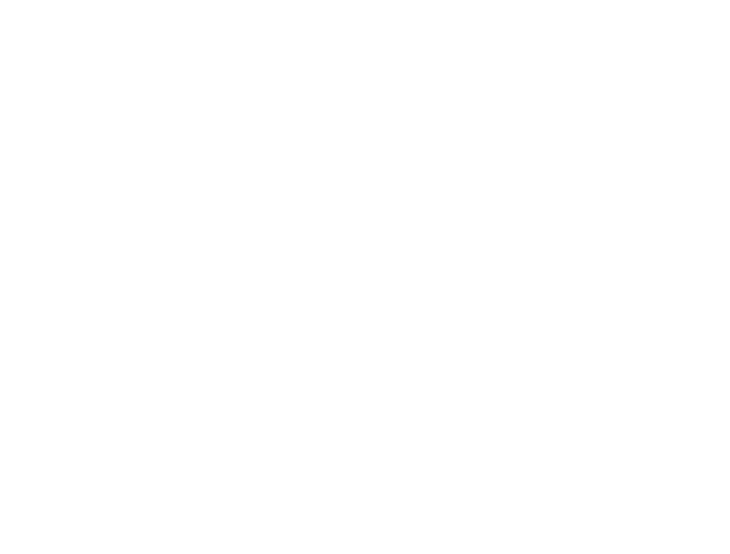
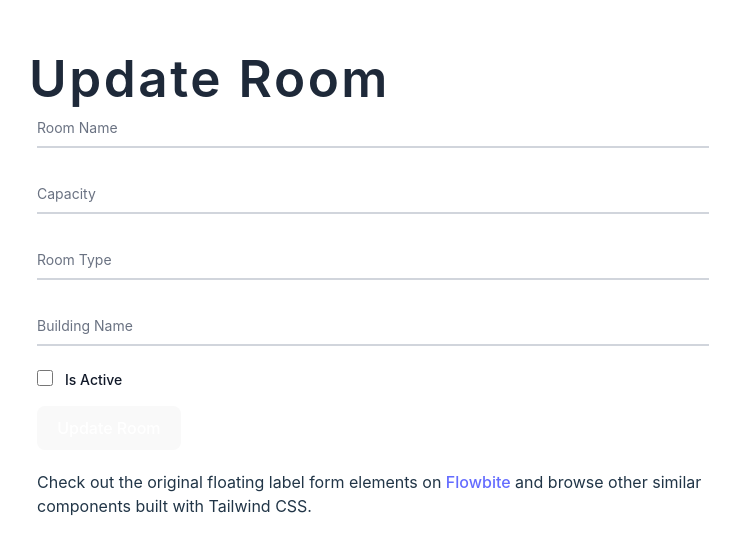
Before and after one commit to Anermers95/SWE5006, a React (Vite) app in the folder frontend/: page /room/update/1 in a window 1280 px wide. Before the commit this address had no page. Shown: the part 122-676 px from the top of the page, without its empty margins (267-997 px from the left). Built offline with nearby package versions, Linux system fonts and the light colour scheme; no server answers.

Commit message:
Update room.

```diff
--- a/frontend/src/App.tsx
+++ b/frontend/src/App.tsx
@@ -25,6 +25,9 @@
         <Route path="/book" element={<RoomListings />} />
         <Route path="/room" element={<RoomManagement />} />
         <Route path="/room/create" element={<RoomForm />} />
+        <Route path="/room/update/:id" element={<RoomForm />} />
+
+
 
 
 
--- a/frontend/src/component/RoomForm.tsx
+++ b/frontend/src/component/RoomForm.tsx
@@ -1,10 +1,12 @@
-import { Link, useNavigate } from "react-router-dom";
-import { useState } from "react";
+import { Link, useNavigate, useParams } from "react-router-dom";
+import { useState, useEffect } from "react";
 import Navbar from "./navbar";
 import axios from "axios";
 
 const RoomForm = () => {
   const navigate = useNavigate(); // Use navigate hook
+
+  const { id } = useParams(); // Get the id from the URL (if updating)
 
   const [formData, setFormData] = useState({
     roomName: "",
@@ -13,16 +15,28 @@
     buildingName: "",
     is_active: false,
   });
+  const [loading, setLoading] = useState(true);
 
 
-  // Handle input changes
-  // const handleChange = (e: any) => {
-  //   const { name, type, checked, value } = e.target;
-  //   setFormData({
-  //     ...formData,
-  //     [name]: type === "checkbox" ? checked : value
-  //   });
-  // };
+  // Fetch room details if updating
+  useEffect(() => {
+    if (id) {
+      axios.get(`http://localhost:3000/rooms/${id}`)
+        .then((response) => {
+          setFormData({
+            roomName: response.data.room_name,
+            capacity: response.data.room_seating_capacity,
+            room_type: response.data.room_type,
+            buildingName: response.data.building_name,
+            is_active: response.data.is_active,
+          });
+        })
+        .catch((error) => console.error("Error fetching room details:", error))
+        .finally(() => setLoading(false));
+    } else {
+      setLoading(false);
+    }
+  }, [id]);
 
   // Handle input changes
   const handleChange = (e: React.ChangeEvent<HTMLInputElement>) => {
@@ -42,11 +56,18 @@
   const handleSubmit = async (e: React.FormEvent<HTMLFormElement>) => {
     e.preventDefault();
     try {
+      if (id) {
+        // Update Room
+        await axios.put(`http://localhost:3000/rooms/${id}`, formData);
+        alert("Room updated successfully!");
+        navigate("/room");
+      } else {
+        // Create Room
         const retriveResponse = await axios.get("http://localhost:3000/rooms");
         console.log(retriveResponse.data.name);
 
-      for(let i = 0; i < retriveResponse.data.length; i++){
-        if(retriveResponse.data[i].room_name === formData.roomName && retriveResponse.data[i].building_name === formData.buildingName){
+        for (let i = 0; i < retriveResponse.data.length; i++) {
+          if (retriveResponse.data[i].room_name === formData.roomName && retriveResponse.data[i].building_name === formData.buildingName) {
             alert("Room Name already exist within this building!");
             return;
           }
@@ -56,18 +77,23 @@
         console.log(response.data);
         alert("Room Created Successful!");
         navigate("/room");
+      }
     } catch (error) {
       console.log(error);
     }
+
   };
 
+  if (loading) return <p>Loading room details...</p>;
 
   return (
 
     <div className="max-w-2xl mx-auto">
       <div className="mt-3 md:flex md:items-center md:-mx-2">
         <h1 className="text-2xl font-semibold tracking-wider text-gray-800 capitalize dark:text-white">
-          Create/Update room
+          {/* Switch between Update and Create Room header*/}
+          {id ? "Update Room" : "Create Room"}
+
         </h1>
       </div>
 
@@ -125,7 +151,7 @@
             id="heckbox-1"
             aria-describedby="checkbox-1"
             type="checkbox"
-            name = "is_active"
+            name="is_active"
             checked={formData.is_active}
             onChange={handleChange}
             className="bg-gray-50 border-gray-300 focus:ring-3 focus:ring-blue-300 h-4 w-4 rounded"
@@ -134,7 +160,9 @@
 
           <label htmlFor="checkbox-1" className="text-sm ml-3 font-medium text-gray-900">Is Active</label>
         </div>
-        <button type="submit" className="text-white bg-blue-700 hover:bg-blue-800 focus:ring-4 focus:ring-blue-300 font-medium rounded-lg text-sm w-full sm:w-auto px-5 py-2.5 text-center dark:bg-blue-600 dark:hover:bg-blue-700 dark:focus:ring-blue-800">Submit</button>
+        <button type="submit" className="text-white bg-blue-700 hover:bg-blue-800 focus:ring-4 focus:ring-blue-300 font-medium rounded-lg text-sm w-full sm:w-auto px-5 py-2.5 text-center dark:bg-blue-600 dark:hover:bg-blue-700 dark:focus:ring-blue-800">
+          {id ? "Update Room" : "Create Room"}
+        </button>
       </form>
 
       <p className="mt-5">Check out the original floating label form elements on <a className="text-blue-600 hover:underline"
--- a/frontend/src/component/RoomManagement.tsx
+++ b/frontend/src/component/RoomManagement.tsx
@@ -59,7 +59,7 @@
     // Handle viewing room details
     const handleViewDetails = (roomId: number) => {
         console.log(`Navigate to details page for room ${roomId}`);
-        window.location.href = `/rooms/${roomId}`;
+        window.location.href = `/room/update/${roomId}`;
     };
     // Filter rooms based on criteria - only showing active rooms
     const filteredRooms = rooms.filter(room => {
@@ -224,7 +224,7 @@
                                                         onClick={() => handleViewDetails(room.room_id)}
                                                         className="flex-1 bg-gray-800 hover:bg-gray-700 text-white font-medium py-2 px-4 rounded transition duration-150"
                                                     >
-                                                        View Details
+                                                        Update Room
                                                     </button>
                                                 </div>
                                             </div>
```
Lines whose indentation alone changed are shown as unchanged.
